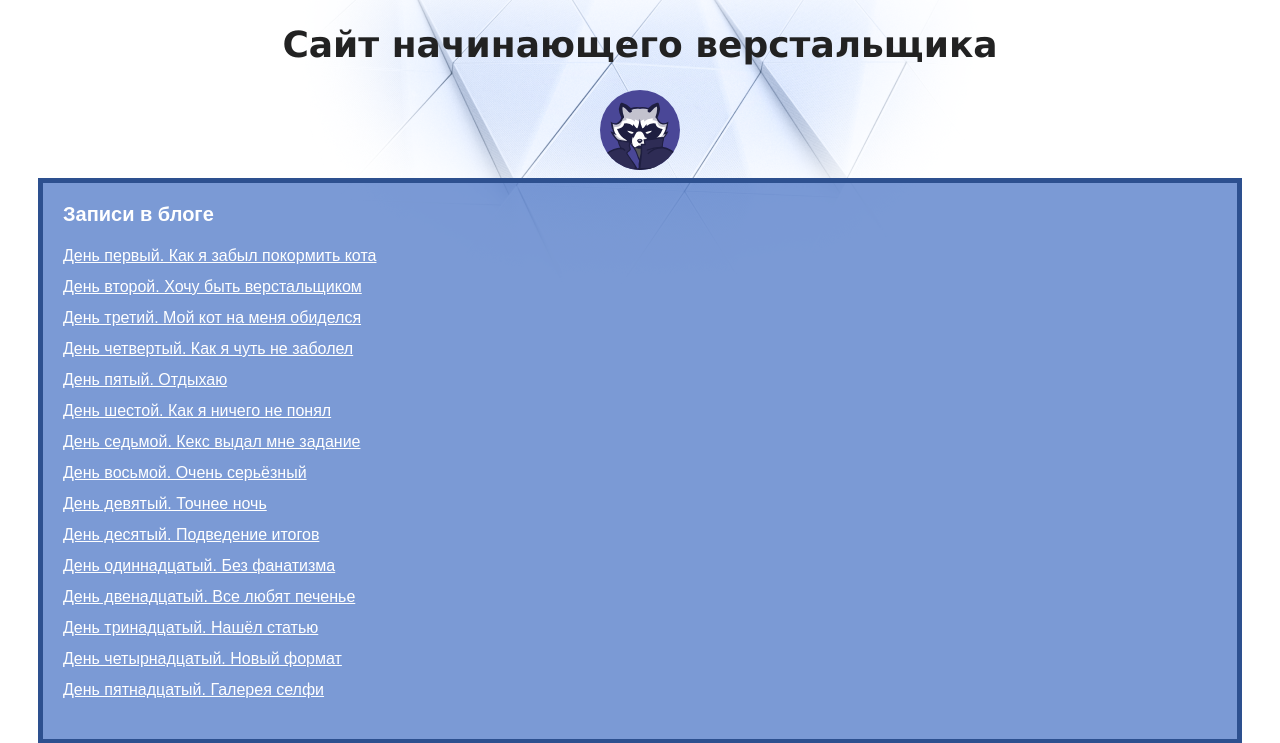
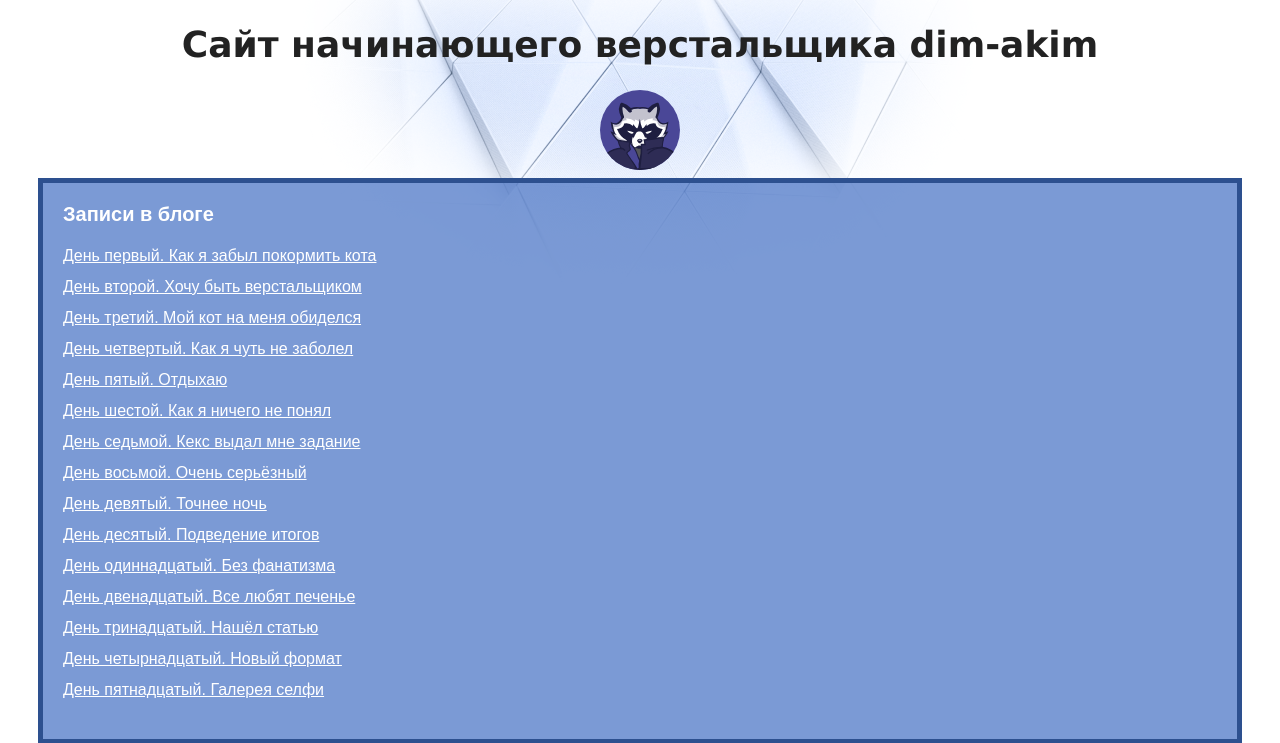
Before and after one commit to dim-akim/1060-flask-server, a Flask app: page /index in a window 1280 px wide. Shown: the top 743 px of the page. Run offline with Flask 2, Linux system fonts and the light colour scheme.

Commit message:
Step 4 - Settings and Jinja2

```diff
--- a/server.py
+++ b/server.py
@@ -12,8 +12,9 @@ def hello():
 
 
 @app.route('/index')
-def index():  # возвращаем отображение шаблона
-    return render_template('index.html')
+def index():
+    user = {'username': 'dim-akim'}
+    return render_template('index.html', **user)  # передаем в шаблон именованный параметр username='dim-akim'
 
 
 if __name__ == '__main__':
--- a/templates/index.html
+++ b/templates/index.html
@@ -7,7 +7,7 @@
   </head>
   <body>
     <header>
-      <h1 class="page-title">Сайт начинающего верстальщика</h1>
+      <h1 class="page-title">Сайт начинающего верстальщика {{ username }}</h1>
     </header>
     <main>
       <div class="avatar-container">
```
Also changed, not shown: README.md.
